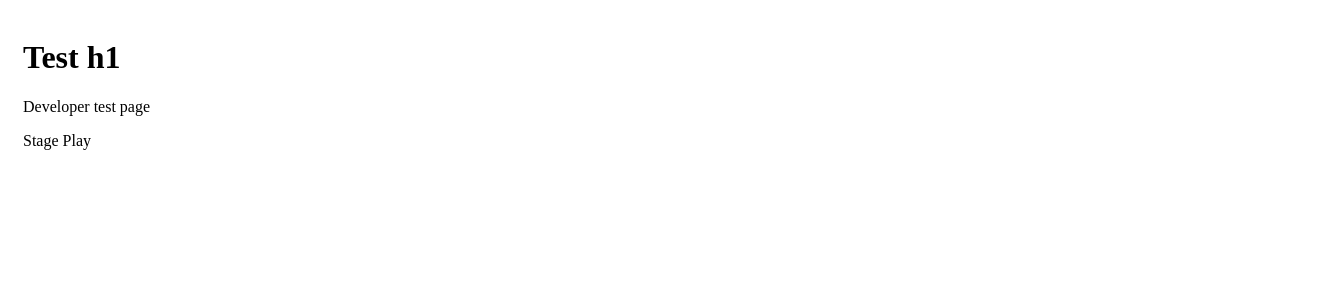
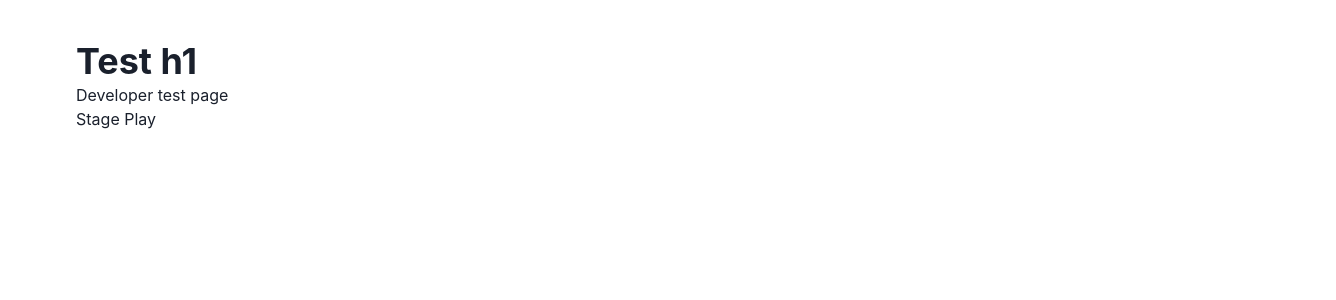
Before and after one commit to Haetae-Code/NextJS_Stage_Play, a Next.js app: page / in a window 1280 px wide. Shown: the top 300 px of the page, 1336 px wide, since content can reach past the window. Built offline with nearby package versions, Linux system fonts and the light colour scheme.

Commit message:
chakra-ui basic set

```diff
--- /dev/null
+++ b/components/chakra.js
@@ -0,0 +1,27 @@
+import {
+    ChakraProvider,
+    cookieStorageManagerSSR,
+    localStorageManager
+  } from '@chakra-ui/react'
+ // import theme from '../lib/theme'
+
+  export default function Chakra({ cookies, children }) {
+    const colorModeManager =
+      typeof cookies === 'string'
+        ? cookieStorageManagerSSR(cookies)
+        : localStorageManager
+
+    return (
+      <ChakraProvider colorModeManager={colorModeManager}>
+        {children}
+      </ChakraProvider>
+    )
+  }
+
+  export async function getServerSideProps({ req }) {
+    return {
+      props: {
+        cookies: req.headers.cookie ?? ''
+      }
+    }
+  }
--- /dev/null
+++ b/components/layouts/layout.js
@@ -0,0 +1,37 @@
+import { motion } from 'framer-motion'
+import Head from 'next/head'
+
+const variants = {
+  hidden: { opacity: 0, x: 0, y: 20 },
+  enter: { opacity: 1, x: 0, y: 0 },
+  exit: { opacity: 0, x: -0, y: 20 }
+}
+
+const Layout = ({ children, title }) => {
+  const t = `${title} - Stage Play`
+  return (
+    <motion.article
+      initial="hidden"
+      animate="enter"
+      exit="exit"
+      variants={variants}
+      transition={{ duration: 1.7, type: 'easeInOut' }}
+      style={{ position: 'relative' }}
+    >
+      <>
+        {title && (
+          <Head>
+            <title>{t}</title>
+            {/* <meta name="twitter:title" content={t} /> */}
+            <meta property="og:title" content={t} />
+          </Head>
+        )}
+        {children}
+
+        {/* <GridItemStyle /> */}
+      </>
+    </motion.article>
+  )
+}
+
+export default Layout
--- /dev/null
+++ b/pages/_app.js
@@ -0,0 +1,27 @@
+import { AnimatePresence } from 'framer-motion'
+import { Box, Container, Flex } from '@chakra-ui/react'
+import Layout from '../components/layouts/layout'
+import Chakra from '../components/chakra'
+
+if (typeof window !== 'undefined') {
+    window.history.scrollRestoration = 'manual'
+  }
+const Website = ({Component, pageProps, router }) => {
+    return (
+        <Chakra cookies={pageProps.cookies}>
+                <Layout router={router}>
+                    <AnimatePresence
+                    exitBeforeEnter
+                    initial={true}
+                    onExitComplete={()=> {
+                        if (typeof window !== 'undefined') {
+                            window.scrollTo({top:0})
+                        }
+                    }}>
+                        <Component {...pageProps} key={router.route}></Component>
+                    </AnimatePresence>
+                </Layout>
+        </Chakra>
+    )
+}
+export default Website
```
